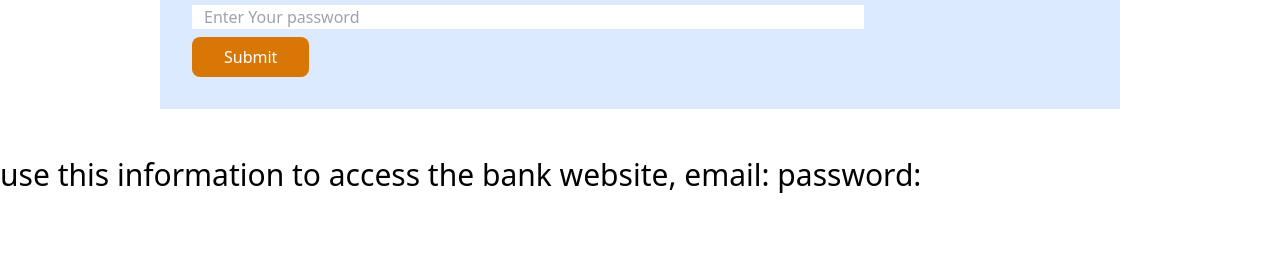
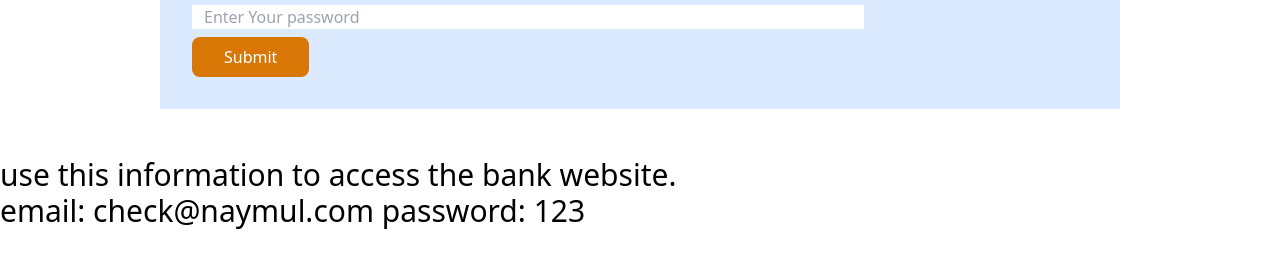
Before and after one commit to 01312345069/Basic-Functional-Bank, a plain HTML site: page SimpleBank.html in a window 1280 px wide. Shown: the part 231-498 px from the top of the page. Drawn offline with nearby package versions, Linux system fonts and the light colour scheme.

Commit message:
log-in inforamtion added and some change

```diff
--- a/SimpleBank.html
+++ b/SimpleBank.html
@@ -27,7 +27,9 @@
             </div>
         </section>
     </main>
-    <h1 class="mt-12 text-3xl ">use this information to access the bank website, email: password:</h1>
+    <h1 class="mt-12 text-3xl ">use this information to access the bank website. <br> email: check@naymul.com password:
+        123
+    </h1>
     <script src="js/log.js"></script>
 </body>
 
```
Also changed, not shown: bank.html (+1 -1 lines).
